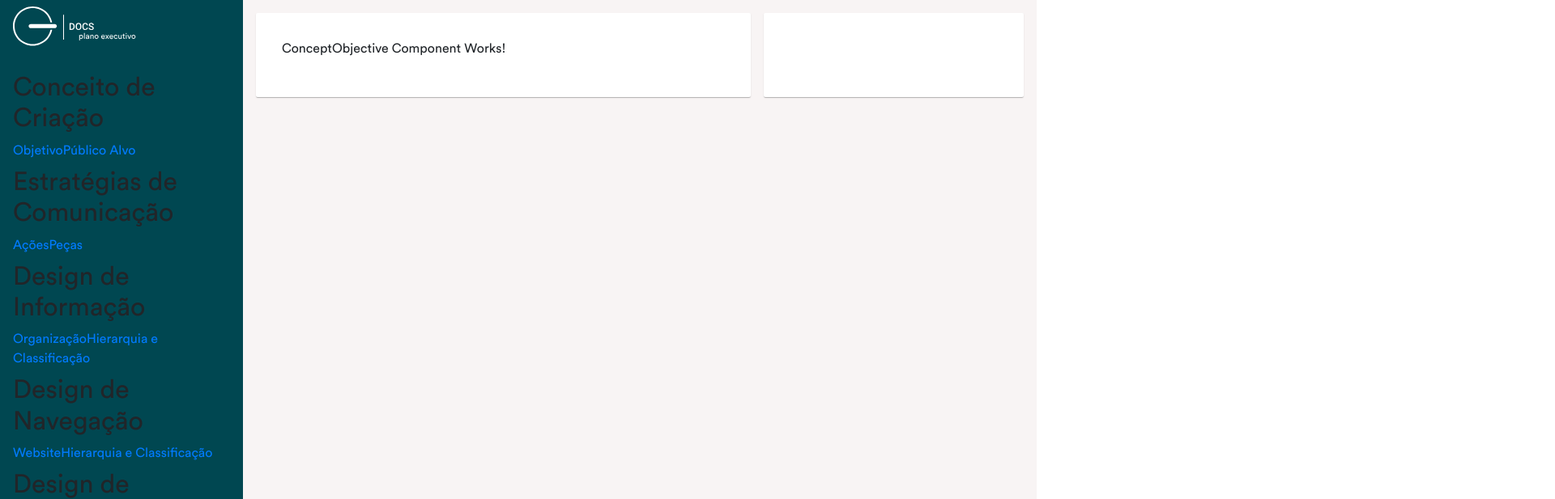
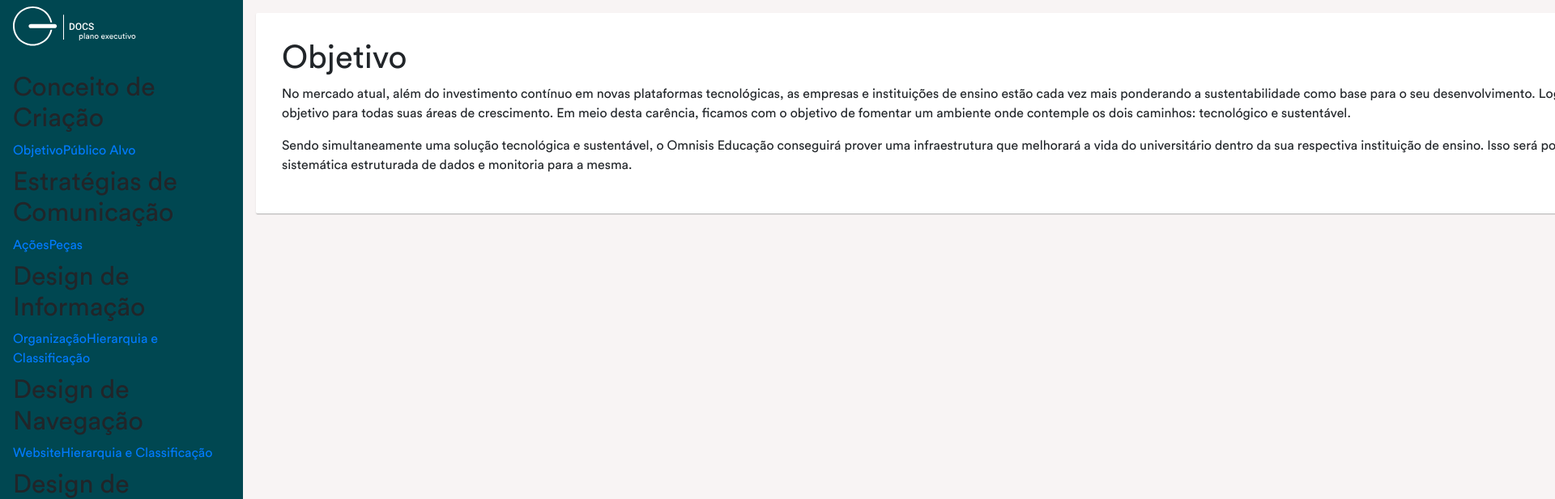
Before and after one commit to mikelfcosta/omnisis-pe, a React app: page /concept/objective in a window 1280 px wide. Shown: the top 617 px of the page at 81% size, 1920 px wide, since content can reach past the window. Built offline with nearby package versions, Linux system fonts and the light colour scheme.

Commit message:
Added text to ConceptObjective

```diff
--- a/src/components/Concept/ConceptObjective.tsx
+++ b/src/components/Concept/ConceptObjective.tsx
@@ -1,19 +1,35 @@
 import * as React from 'react';
 import Card from '../core/Content/Card';
+import { cardHeader } from '../core/Content/Card.scss';
 
 export default class ConceptObjective extends React.Component<{}, {}> {
 
-  componentWillMount() {}
+  componentWillMount() {
+  }
 
-  componentWillUnmount() {}
+  componentWillUnmount() {
+  }
 
   render() {
     return (
       <div>
-        <Card size={65}>
-          <p>ConceptObjective Component Works!</p>
+        <Card size={ 65 }>
+          <h1 className={ cardHeader }>Objetivo</h1>
+          <p>
+            No mercado atual, além do investimento contínuo em novas plataformas tecnológicas, as empresas e
+            instituições de ensino estão cada vez mais ponderando a sustentabilidade como base para o seu
+            desenvolvimento. Logo, ter uma empresa ou instituição que contemple o pilar ambiental, econômico e social
+            torna-se um verdadeiro e desafiador objetivo para todas suas áreas de crescimento. Em meio desta carência,
+            ficamos com o objetivo de fomentar um ambiente onde contemple os dois caminhos: tecnológico e sustentável.
+          </p>
+          <p>
+            Sendo simultaneamente uma solução tecnológica e sustentável, o Omnisis Educação conseguirá prover uma
+            infraestrutura que melhorará a vida do universitário dentro da sua respectiva instituição de ensino. Isso
+            será possível a partir do uso de um sistema de cartões inteligentes, facilitando seus acessos dentro da
+            instituição e viabilizando uma sistemática estruturada de dados e monitoria para a mesma.
+          </p>
         </Card>
-        <Card size={35}></Card>
+        <Card size={ 35 }></Card>
       </div>
     );
   }
```
